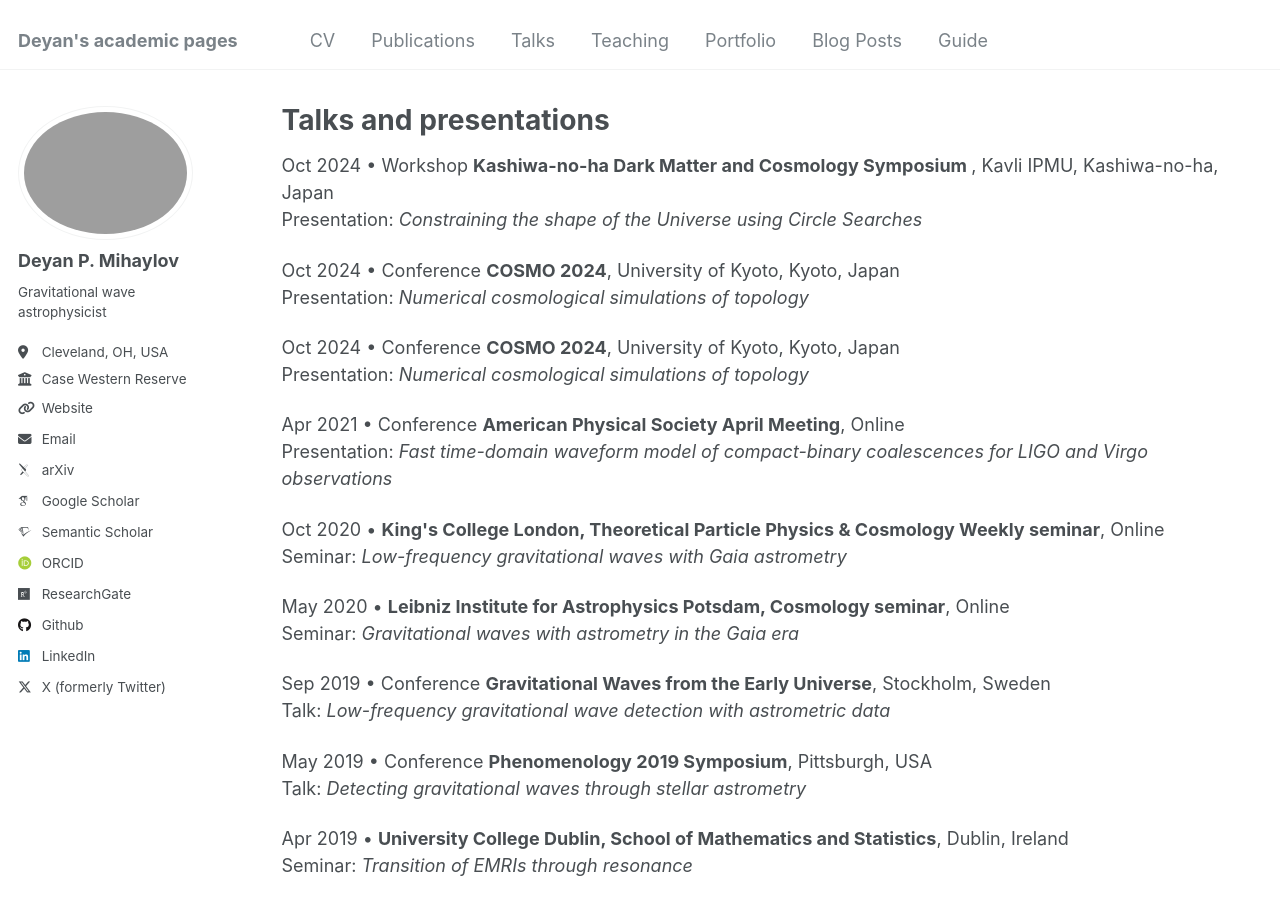
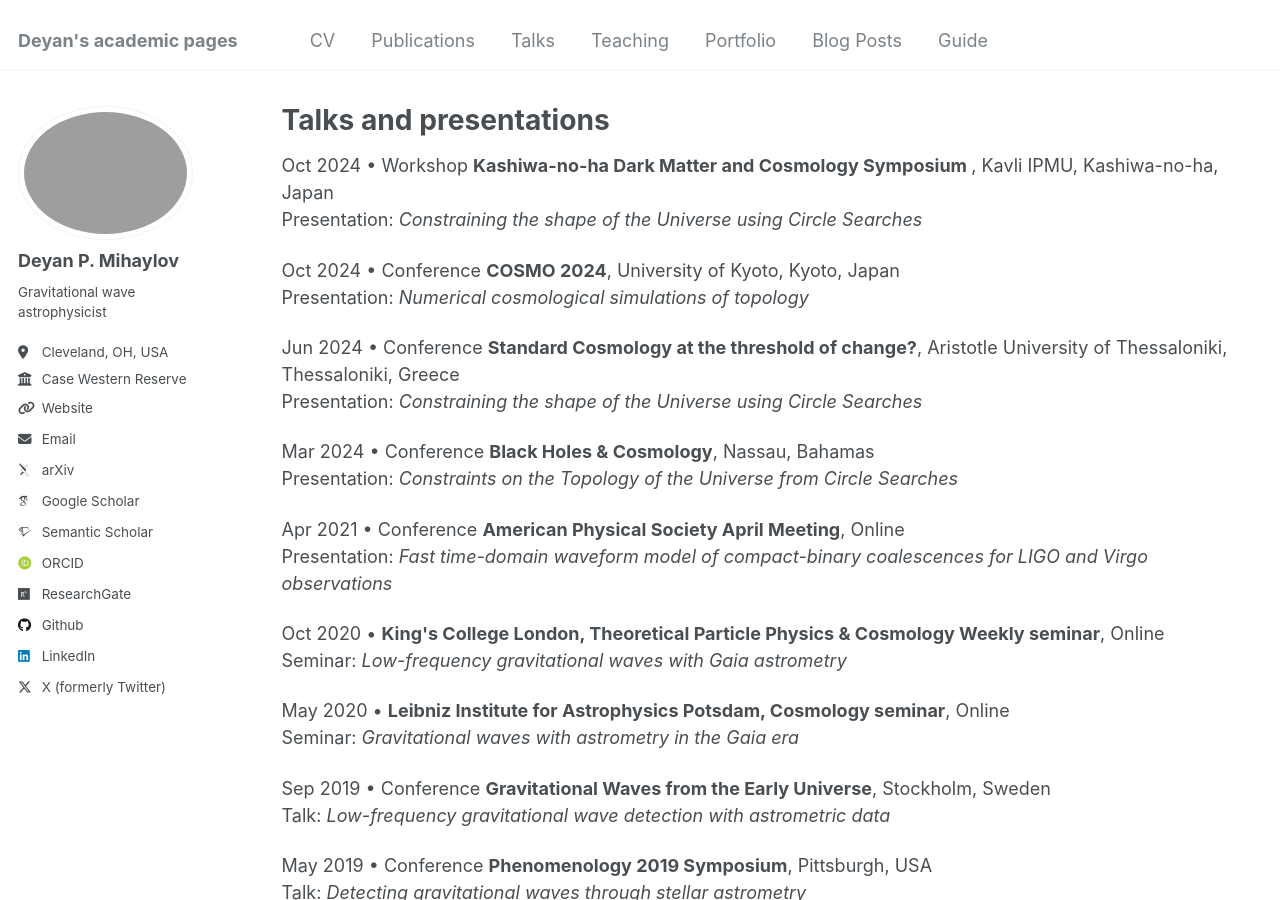
Before and after one commit to deyanmihaylov/deyanmihaylov.github.io, a Jekyll site: the page built from _pages/talks.html, in a window 1280 px wide and 900 px high. Built offline with Jekyll 4.4.1, drawn with Linux system fonts in a browser that asks for light colours; some web fonts are replaced.

Commit message:
Add recent talks

```diff
--- a/_pages/talks.html
+++ b/_pages/talks.html
@@ -11,8 +11,11 @@ Presentation: <i>Constraining the shape of the Universe using Circle Searches</i
 <p>Oct 2024 &bull; Conference <b>COSMO 2024</b>, University of Kyoto, Kyoto, Japan<br/>
 Presentation: <i>Numerical cosmological simulations of topology</i></p>
 
-<p>Oct 2024 &bull; Conference <b>COSMO 2024</b>, University of Kyoto, Kyoto, Japan<br/>
-Presentation: <i>Numerical cosmological simulations of topology</i></p>
+<p>Jun 2024 &bull; Conference <b>Standard Cosmology at the threshold of change?</b>, Aristotle University of Thessaloniki, Thessaloniki, Greece<br/>
+Presentation: <i>Constraining the shape of the Universe using Circle Searches</i></p>
+
+<p>Mar 2024 &bull; Conference <b>Black Holes & Cosmology</b>, Nassau, Bahamas<br/>
+Presentation: <i>Constraints on the Topology of the Universe from Circle Searches</i></p>
 
 <p>Apr 2021 &bull; Conference <b>American Physical Society April Meeting</b>, Online<br/>
 Presentation: <i>Fast time-domain waveform model of compact-binary coalescences for LIGO and Virgo observations</i></p>
```
